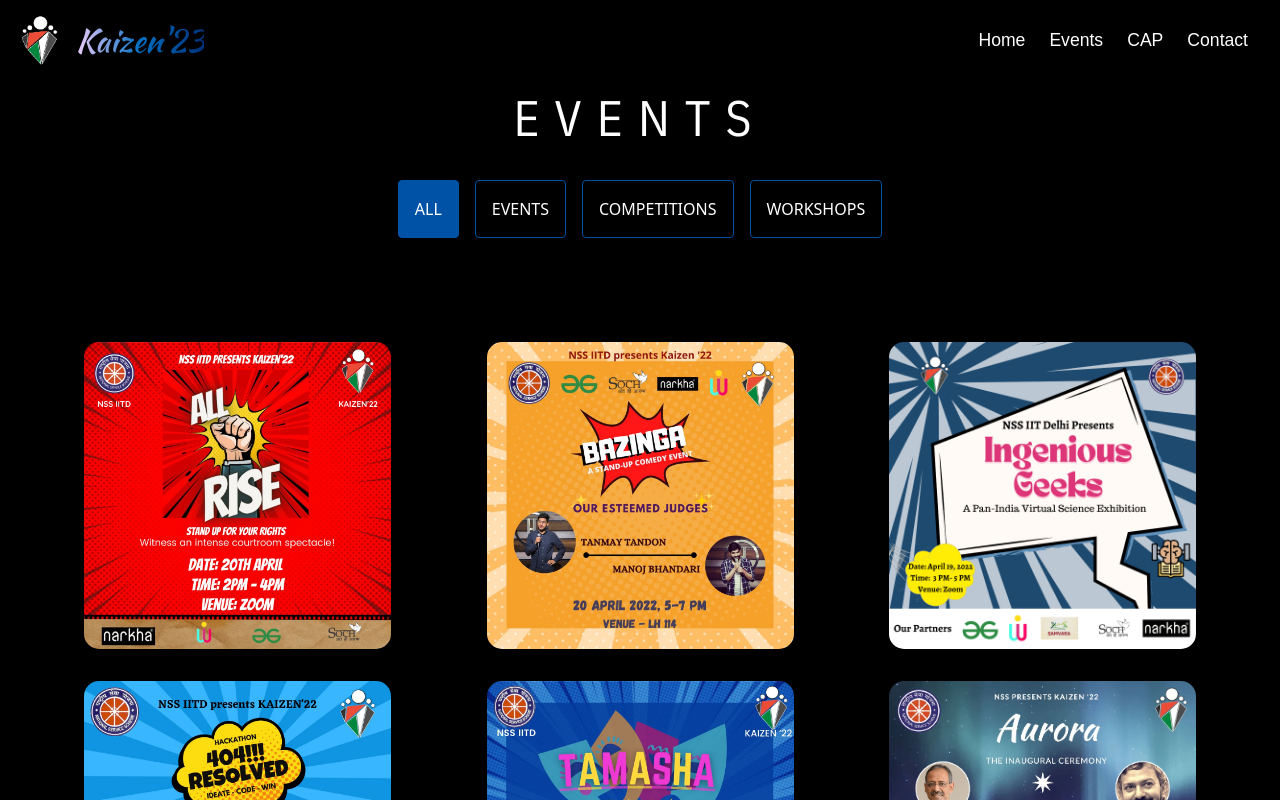
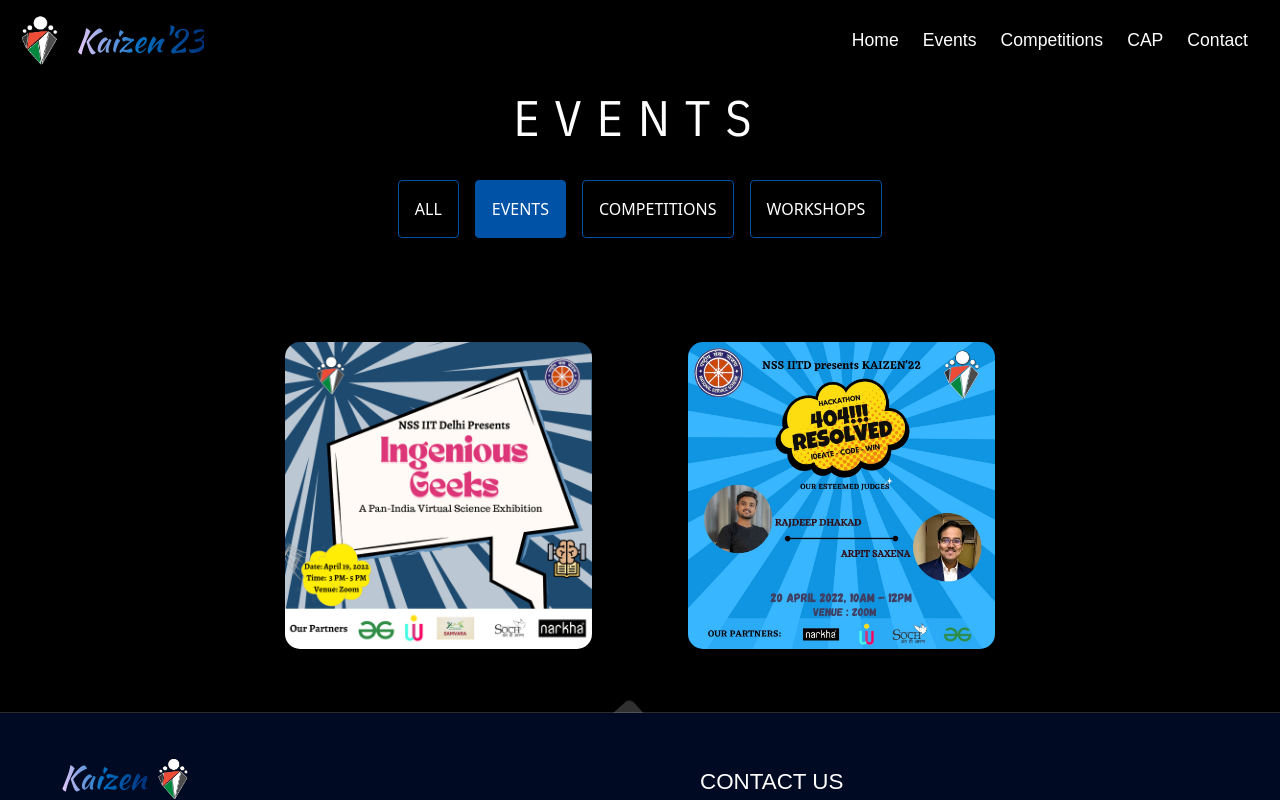
Before and after one commit to NSS-IIT-Delhi/Kaizen-23-, a React (Vite) app: page / in a window 1280 px wide. Both pictures are taken after a click on the link "Events". Shown: the top 800 px of the page. Built offline with nearby package versions, Linux system fonts and the light colour scheme.

Commit message:
navbar buttons

```diff
--- a/src/components/AllEvents/AllEvents.jsx
+++ b/src/components/AllEvents/AllEvents.jsx
@@ -5,8 +5,14 @@
 import { events as allevents } from "../../Events/events";
 import "./AllEvents.css";
 import Background from "../background/background";
+import { useLocation } from 'react-router-dom'
 
-export default function Home() {
+export default function AllEvents() {
+
+  const location = useLocation();
+  let active = location.state.active;
+
+
   function pane(lst) {
     return (
       <div className="events-container row p-5 justify-content-center">
@@ -70,7 +76,6 @@
       <div class="head" id="head">
         <h2 class="pt-2 Title">EVENTS</h2>
       </div>
-
       <main style={{ position: "relative" }}>
         <ul
           class="nav nav-pills mb-3 p-3 justify-content-center"
@@ -78,11 +83,19 @@
           role="tablist"
         >
           <li class="nav-item p-2" role="presentation">
-            <button class="nav-link active p-3" id="pills-all-tab" data-bs-toggle="pill" data-bs-target="#pills-all" type="button" role="tab" aria-controls="pills-all" aria-selected="true">ALL</button>
+            <button
+              class={`nav-link p-3 ${active==='all'?'active':''}`}
+              // class={`nav-link p-3 `}
+              id="pills-all-tab"
+              data-bs-toggle="pill"
+              data-bs-target="#pills-all"
+              type="button" role="tab"
+              aria-controls="pills-all"
+              aria-selected="true">ALL</button>
           </li>
           <li class="nav-item p-2" role="presentation">
             <button
-              class="nav-link p-3"
+              class={`nav-link p-3 ${active==='events'?'active':''}`}
               id="pills-events-tab"
               data-bs-toggle="pill"
               data-bs-target="#pills-events"
@@ -96,7 +109,7 @@
           </li>
           <li class="nav-item p-2" role="presentation">
             <button
-              class="nav-link p-3"
+              class={`nav-link p-3 ${active==='competitions'?'active':''}`}
               id="pills-competitions-tab"
               data-bs-toggle="pill"
               data-bs-target="#pills-competitions"
@@ -110,7 +123,7 @@
           </li>
           <li class="nav-item p-2" role="presentation">
             <button
-              class="nav-link p-3"
+              class={`nav-link p-3`}
               id="pills-workshops-tab"
               data-bs-toggle="pill"
               data-bs-target="#pills-workshops"
@@ -124,22 +137,23 @@
           </li>
         </ul>
         <div class="tab-content" id="pills-tabContent">
-          <div class="tab-pane fade show active" id="pills-all" role="tabpanel" aria-labelledby="pills-all-tab">
+          <div class={`tab-pane fade ${active==='all'?"show active":""}`} id="pills-all" role="tabpanel" aria-labelledby="pills-all-tab">
           <div className="events-container row p-5 justify-content-center">
             {ev.map((data, key) => {return(
 
               <div class="event col-xl-4 col-lg-5 col-md-6 col-sm-10 col-11 px-5 py-3" id={data[0]}>
-                    <Tilt style={{ backgroundColor: "transparent" }}>
-                      <img src={data[1].image} onClick={()=>event(data[0])} style={{cursor: "pointer","border-radius":"15px","max-width":"100%"}}/>
-                    </Tilt>
+                <Tilt style={{ backgroundColor: "transparent" }}>
+                  <img src={data[1].image} onClick={()=>event(data[0])} style={{cursor: "pointer","border-radius":"15px","max-width":"100%"}}/>
+                </Tilt>
               </div>
 
-            );})}
+            );
+            })}
           </div>
         </div>
 
           <div
-            class="tab-pane fade"
+            class={`tab-pane fade ${active==='events'?"show active":""}`}
             id="pills-events"
             role="tabpanel"
             aria-labelledby="pills-events-tab"
@@ -147,7 +161,7 @@
             {pane(events)}
           </div>
           <div
-            class="tab-pane fade"
+            class={`tab-pane fade ${active==='competitions'?"show active":""}`}
             id="pills-competitions"
             role="tabpanel"
             aria-labelledby="pills-competitions-tab"
@@ -155,7 +169,7 @@
             {pane(competitions)}
           </div>
           <div
-            class="tab-pane fade"
+            class={`tab-pane fade`}
             id="pills-workshops"
             role="tabpanel"
             aria-labelledby="pills-workshops-tab"
--- a/src/components/Events/Events.jsx
+++ b/src/components/Events/Events.jsx
@@ -52,7 +52,7 @@
   let navigate = useNavigate();
   const toevents = async () => {
     let path = `/events`;
-    await navigate(path);
+    await navigate(path, {state: {active:'all'}});
     await scroller.scrollTo("head", {
       duration: 1500,
       offset: 0,
--- a/src/components/Form/KaizenForm.jsx
+++ b/src/components/Form/KaizenForm.jsx
@@ -24,7 +24,7 @@
     let navigate = useNavigate();
     const home = () =>{
       let path = `/registersuccess`;
-      navigate(path,{ state: { alert:true } });
+      navigate(path);
     }
 
     const submit = async () => {
--- a/src/components/RegisterButton/registerButton.css
+++ b/src/components/RegisterButton/registerButton.css
@@ -15,7 +15,7 @@
 }
 .btn-anim:hover {
         background: var(--primary-blue);
-        color: black;
+        /* color: black; */
         filter: contrast(1.1);
     }
 
--- a/src/components/navbar/navbar.css
+++ b/src/components/navbar/navbar.css
@@ -14,7 +14,7 @@
     position: absolute;
     width: 100%;
     transform: scaleX(0);
-    height: 2px;
+    height: 1.5px;
     bottom: 0;
     left: 0;
     background-color: var(--primary-blue);
--- a/src/components/navbar/navbar.jsx
+++ b/src/components/navbar/navbar.jsx
@@ -3,9 +3,13 @@
 import React, { useEffect, useState } from "react";
 import { useNavigate } from "react-router-dom";
 import { scroller } from "react-scroll";
+import { useLocation } from 'react-router-dom'
 
 export default function Navbar() {
   const [scrolled, setScrolled] = useState(false);
+  const location = useLocation();
+  console.log(location);
+
 
   useEffect(() => {
     window.addEventListener("scroll", handleScroll);
@@ -32,9 +36,9 @@
     });
   }
 
-  const events = async () =>{
+  const events = async (to) =>{
     let path = `/events`;
-    await navigate(path);
+    await navigate(path, { state: { active:to } });
     await scroller.scrollTo('head', {
       duration: 1500,
       offset: 0,
@@ -81,8 +85,13 @@
                   </a>
                 </li>
                 <li class="nav-item mx-1">
-                  <a class="nav-link" onClick={events}>
+                  <a class="nav-link" onClick={location.pathname==='/events'?{}:()=>{events('events')}}>
                     Events
+                  </a>
+                </li>
+                <li class="nav-item mx-1">
+                  <a class="nav-link" onClick={location.pathname==='/events'?{}:()=>{events('competitions')}}>
+                    Competitions
                   </a>
                 </li>
                 <li class="nav-item mx-1">
```
